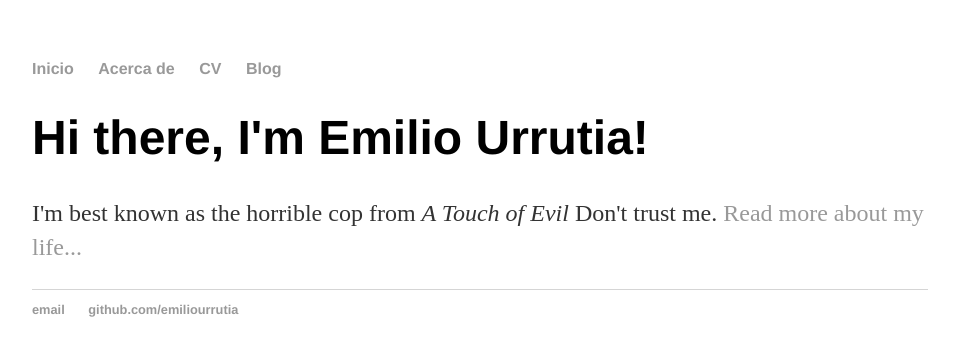
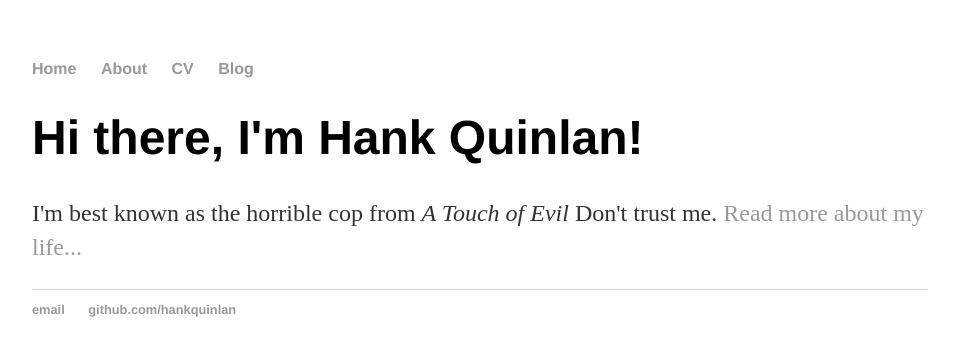
Before and after one commit to emiliourrutia/emiliourrutia.github.io, a Jekyll site: the page built from index.html, in a window 1280 px wide. Shown: the top 356 px of the page, without its empty margins (160-1115 px from the left). Built offline with Jekyll 4.4.1, drawn with Linux system fonts in a browser that asks for light colours.

Commit message:
Update index.html
Actualización del index.html

```diff
--- a/index.html
+++ b/index.html
@@ -1,30 +1,8 @@
-<!DOCTYPE html>
-<html>
-	<head>
-		<title>Emilio Urrutia, Bintech Ltda</title>
-		<!-- link to main stylesheet -->
-		<link rel="stylesheet" type="text/css" href="/css/main.css">
-	</head>
-	<body>
-		<nav>
-    		<ul>
-        		<li><a href="/">Inicio</a></li>
-	        	<li><a href="/about">Acerca de</a></li>
-        		<li><a href="/cv">CV</a></li>
-        		<li><a href="/blog">Blog</a></li>
-    		</ul>
-		</nav>
-		<div class="container">
-    		<div class="blurb">
-        		<h1>Hi there, I'm Emilio Urrutia!</h1>
-				<p>I'm best known as the horrible cop from <em>A Touch of Evil</em> Don't trust me. <a href="/about">Read more about my life...</a></p>
-    		</div><!-- /.blurb -->
-		</div><!-- /.container -->
-		<footer>
-    		<ul>
-        		<li><a href="mailto:emilio.urrutia@gmail.com">email</a></li>
-        		<li><a href="https://github.com/emiliourrutia">github.com/emiliourrutia</a></li>
-			</ul>
-		</footer>
-	</body>
-</html>
+---
+layout: default
+title: Hank Quinlan, Horrible Cop
+---
+<div class="blurb">
+	<h1>Hi there, I'm Hank Quinlan!</h1>
+	<p>I'm best known as the horrible cop from <em>A Touch of Evil</em> Don't trust me. <a href="/about">Read more about my life...</a></p>
+</div><!-- /.blurb -->
```
